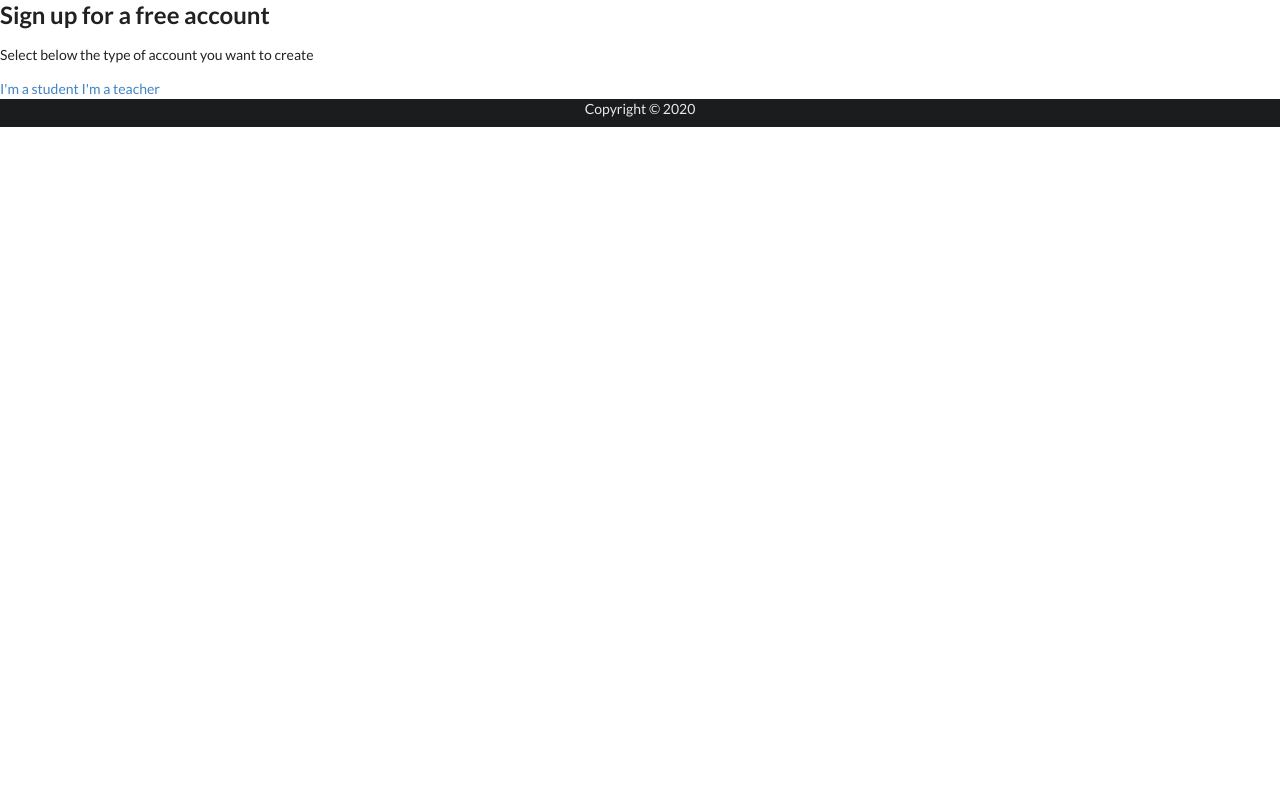
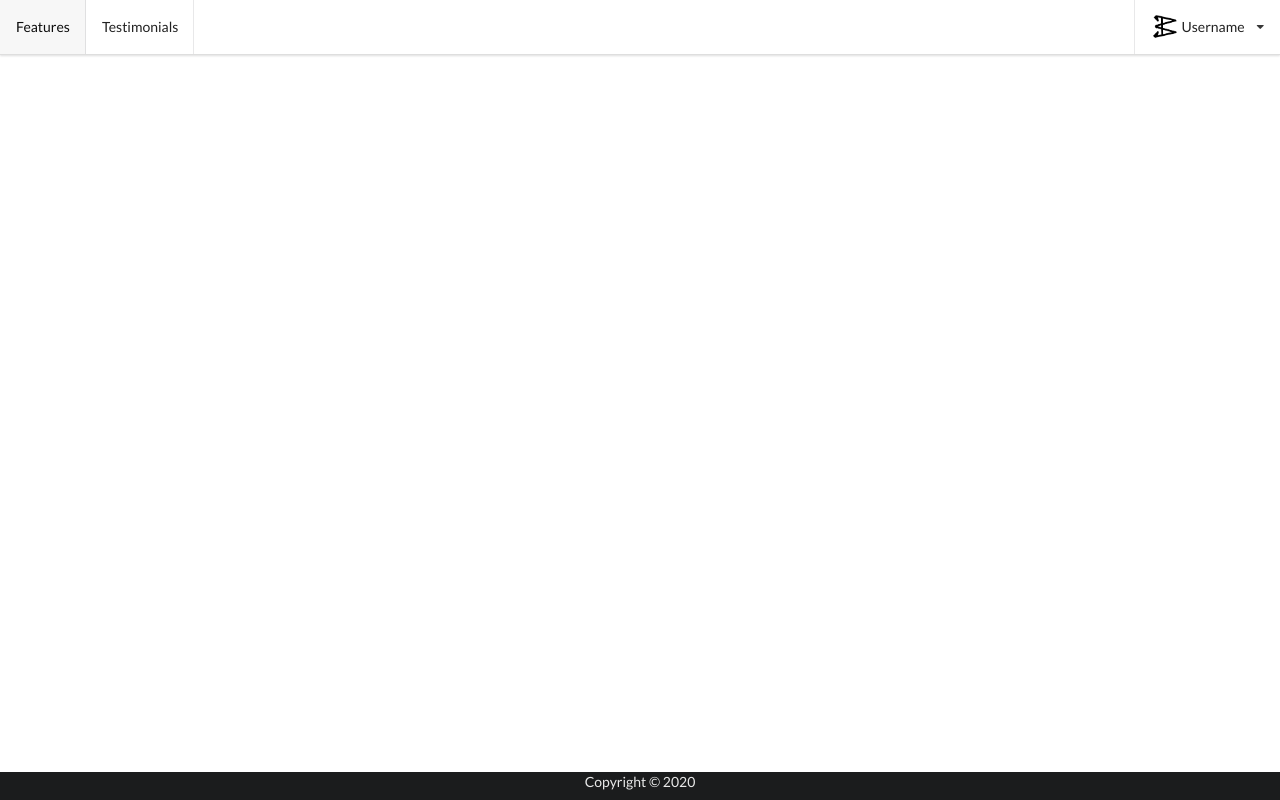
Before and after one commit to khaldon/TutorOnline, a Django app: template templates/registration/signup.html in a window 1280 px wide. Run offline with Django 3.2, Linux system fonts and the light colour scheme; the template is opened without the code that fills it, so the values that code supplies are empty; some libraries are stand-ins or nearby versions.

Commit message:
updating files

```diff
--- a/TutorOnline/settings.py
+++ b/TutorOnline/settings.py
@@ -143,15 +143,17 @@
 # https://docs.djangoproject.com/en/2.2/howto/static-files/
 
 STATIC_URL = '/static/'
+
 STATICFILES_DIRS = [os.path.join(BASE_DIR, 'static')]
 STATIC_ROOT = os.path.join(BASE_DIR, 'static_root')
 MEDIA_ROOT = os.path.join(BASE_DIR, 'media_root')
+
 MEDIA_URL = '/media/'
 
 CRISPY_TEMPLATE_PACK = 'bootstrap4'
 
-LOGIN_URL = '/'
+LOGIN_URL = 'users:login'
 LOGOUT_REDIRECT_URL = '/'
-LOGIN_REDIRECT_URL = '/'
+LOGIN_REDIRECT_URL = 'core:dashboard'
 
 AUTH_USER_MODEL = 'users.CustomUser'
--- a/core/urls.py
+++ b/core/urls.py
@@ -5,6 +5,8 @@
 
 urlpatterns = [
     path('',views.home, name='home'),
+    path('dashboard/', views.dashboard, name='dashboard'),
     path('s/',views.shome,name='student_home'),
     path('t/',views.thome,name='teacher_home'),
+
 ]
--- a/templates/base.html
+++ b/templates/base.html
@@ -7,9 +7,13 @@
         </title>
     </head>
     <body>
-        {% block content %}
+        {% include "navbar.html" %}
 
-        {% endblock content %}
+        <div class="ui grid" style="height: 100%;">
+            {% block teacher %}{% endblock teacher %}
+            {% block student %}{% endblock student %}
+            {% block content %}{% endblock content %}
+        </div>
 
         {% include "footer.html" %}
     </body>
--- a/templates/navbar.html
+++ b/templates/navbar.html
@@ -1,10 +1,16 @@
-<div class="ui secondary menu">
-    <a class="active item">Home</a>
-    <a class="item">page 1</a>
-    <a class="item">page 2</a>
+{% load static %}
+<div class="ui top fixed menu">
+    <a class="item">Features</a>
+    <a class="item">Testimonials</a>
     <div class="right menu">
-        <div class="item">
+        <div class="ui simple dropdown item">
+            <img class="ui avatar image" src="{% static 'blocked.png' %}">
+            <span>Username</span>
+            <i class="dropdown icon"></i>
+            <div class="menu">
+                <a class="item">My profile</a>
+                <a href="#" class="item">Logout</a>
+            </div>
         </div>
     </div>
-
 </div>
--- a/users/models.py
+++ b/users/models.py
@@ -54,10 +54,6 @@
     username =  models.CharField(_('username'), unique=True, max_length=128)
     USERNAME_FIELD = 'email'
     REQUIRED_FIELDS = ['username']
-    is_student = models.BooleanField(default=False)
-    is_teacher = models.BooleanField(default=False)
-    studentinterests = models.ManyToManyField(StudentInterests,related_name='interested_students')
-    teachermajors = models.OneToOneField(TeacherMajors,related_name='teacher_majors',on_delete=models.CASCADE,null=True)
     objects = UserManager()
 
     def __str__(self):
```
Also changed, not shown: core/views.py (+6 -4 lines), templates/registration/signup_form.html (+4 -4 lines), users/admin.py (+7 -0 lines), users/forms.py (+2 -11 lines).
